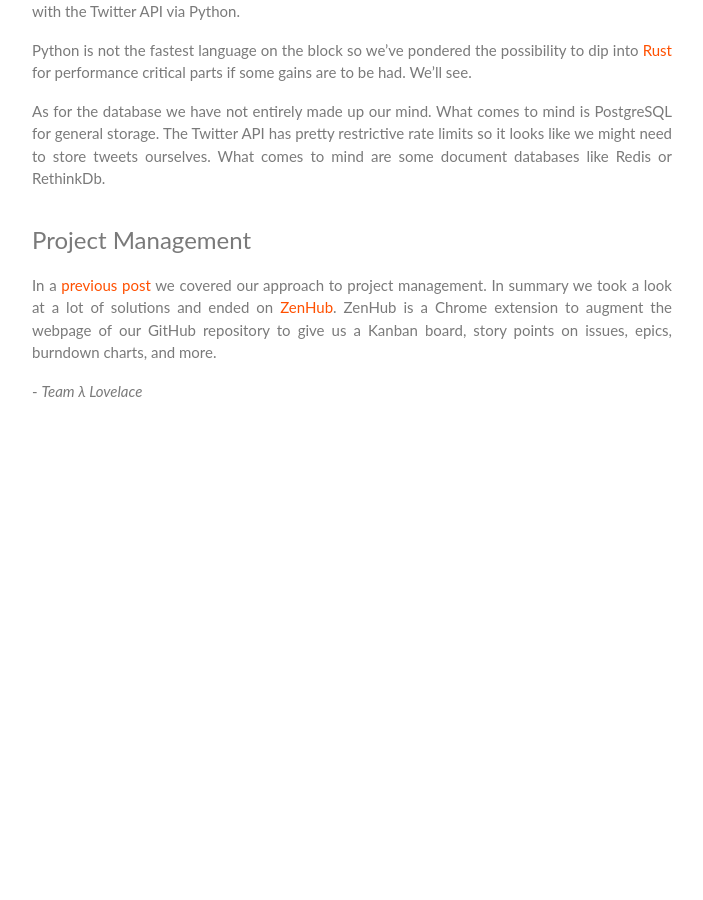
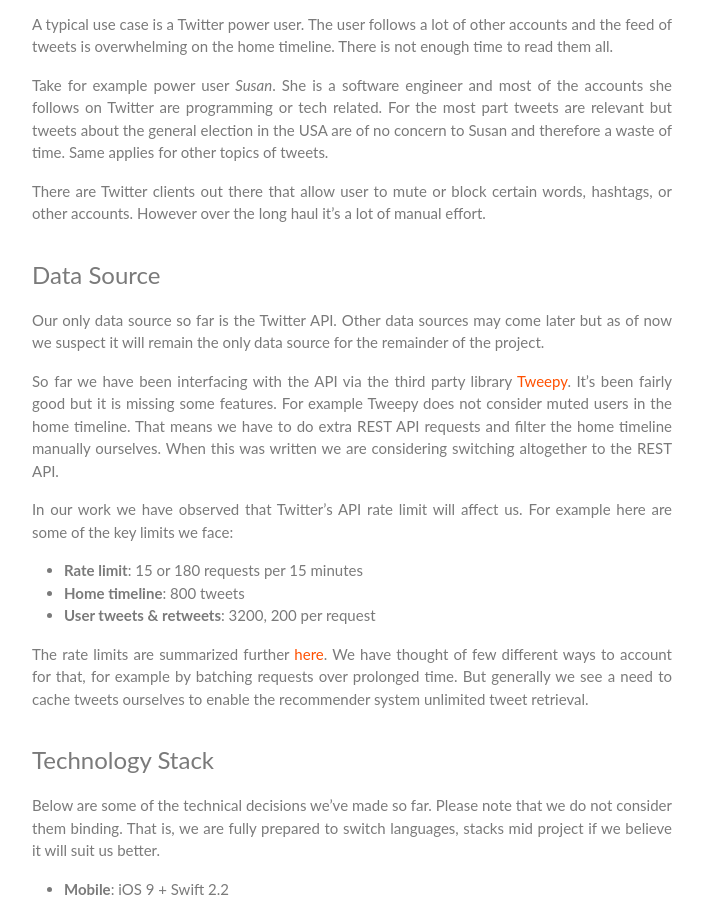
Before and after one commit to jonrh/lambda-lovelace, a Jekyll site: the page built from _posts/2016-05-27-week-3-blog.md, in a window 1280 px wide and 900 px high, scrolled down 1745 px. Shown: the whole window, without its empty margins (288-991 px from the left). Built offline with Jekyll 4.4.1, drawn with Linux system fonts in a browser that asks for light colours; before the commit the page ends 2211 px from its top, so only the background shows below that; some of the changed text lies outside the part shown.

Commit message:
Added dictator photo and Data Source info to week 3 blog

```diff
--- a/_posts/2016-05-27-week-3-blog.md
+++ b/_posts/2016-05-27-week-3-blog.md
@@ -10,6 +10,10 @@
 * What are the use cases?
 * What data sources will you use?
 * What technologies will you use?
+
+But before we begin, here are some dictator photo-op impressions:
+
+![]({{site.baseurl}}/images/week3_dictators.jpg)
 
 ### The Product
 The project we are doing is a collaborative recommender system for tweets; a personalised tweet stream. The name of the product and our team is **λ Lovelace**.
@@ -37,8 +41,18 @@
 
 
 
-### Data Sources
-Our only data source so far is the [Twitter API](https://dev.twitter.com/). Other data sources may come later but as of now we suspect it will remain the only data source for the remainder of the project.
+### Data Source
+Our only data source so far is the Twitter API. Other data sources may come later but as of now we suspect it will remain the only data source for the remainder of the project.
+
+So far we have been interfacing with the API via the third party library [Tweepy](https://github.com/tweepy/tweepy). It's been fairly good but it is missing some features. For example Tweepy does not consider muted users in the home timeline. That means we have to do extra REST API requests and filter the home timeline manually ourselves. When this was written we are considering switching altogether to the REST API.
+
+In our work we have observed that Twitter's API rate limit will affect us. For example here are some of the key limits we face:
+
+* **Rate limit**: 15 or 180 requests per 15 minutes
+* **Home timeline**: 800 tweets
+* **User tweets & retweets**: 3200, 200 per request
+
+The rate limits are summarized further [here](https://dev.twitter.com/rest/public/rate-limits). We have thought of few different ways to account for that, for example by batching requests over prolonged time. But generally we see a need to cache tweets ourselves to enable the recommender system unlimited tweet retrieval.
 
 
 ### Technology Stack
```
Also changed, not shown: images/week3_dictators.jpg (added).
